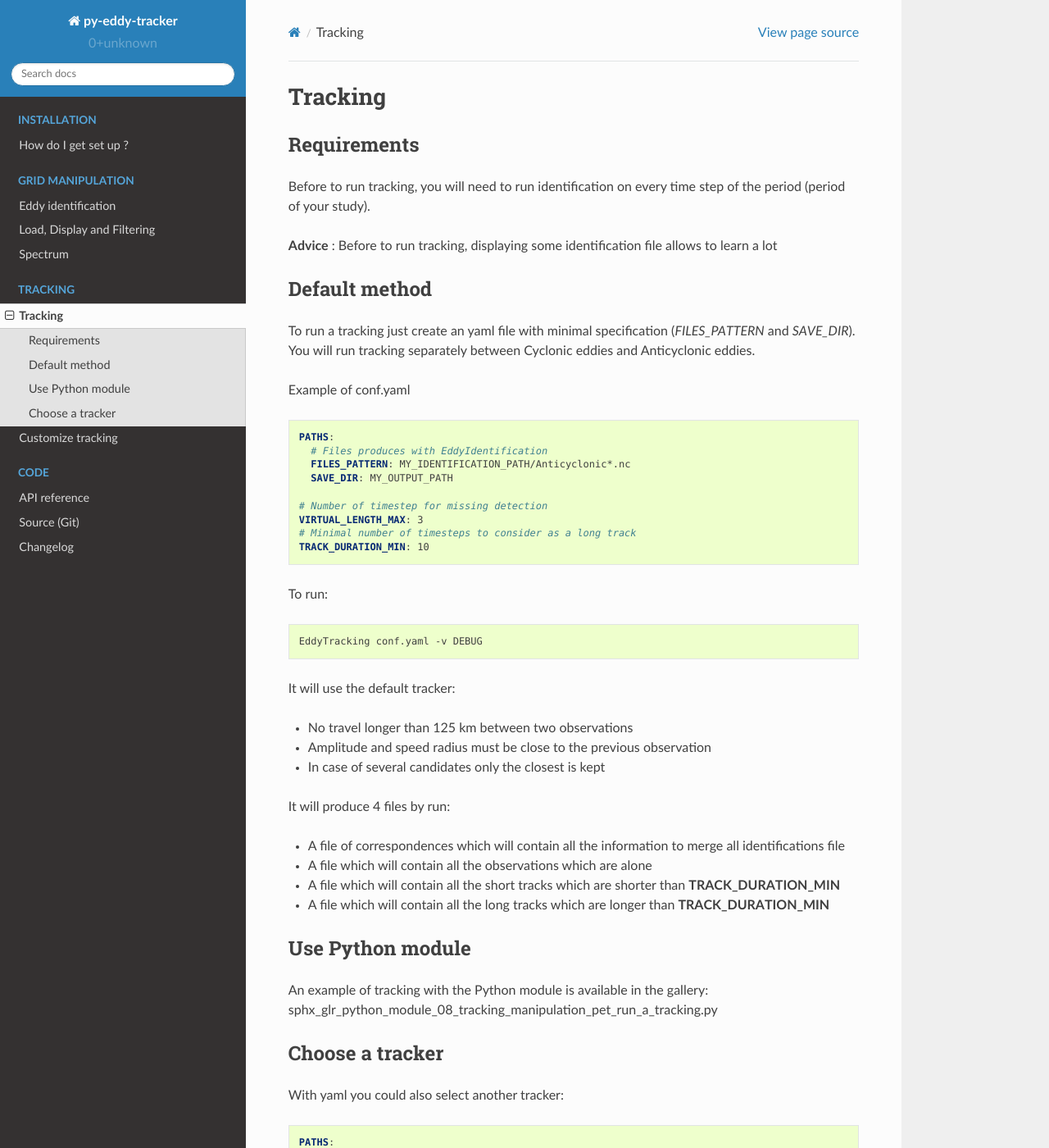
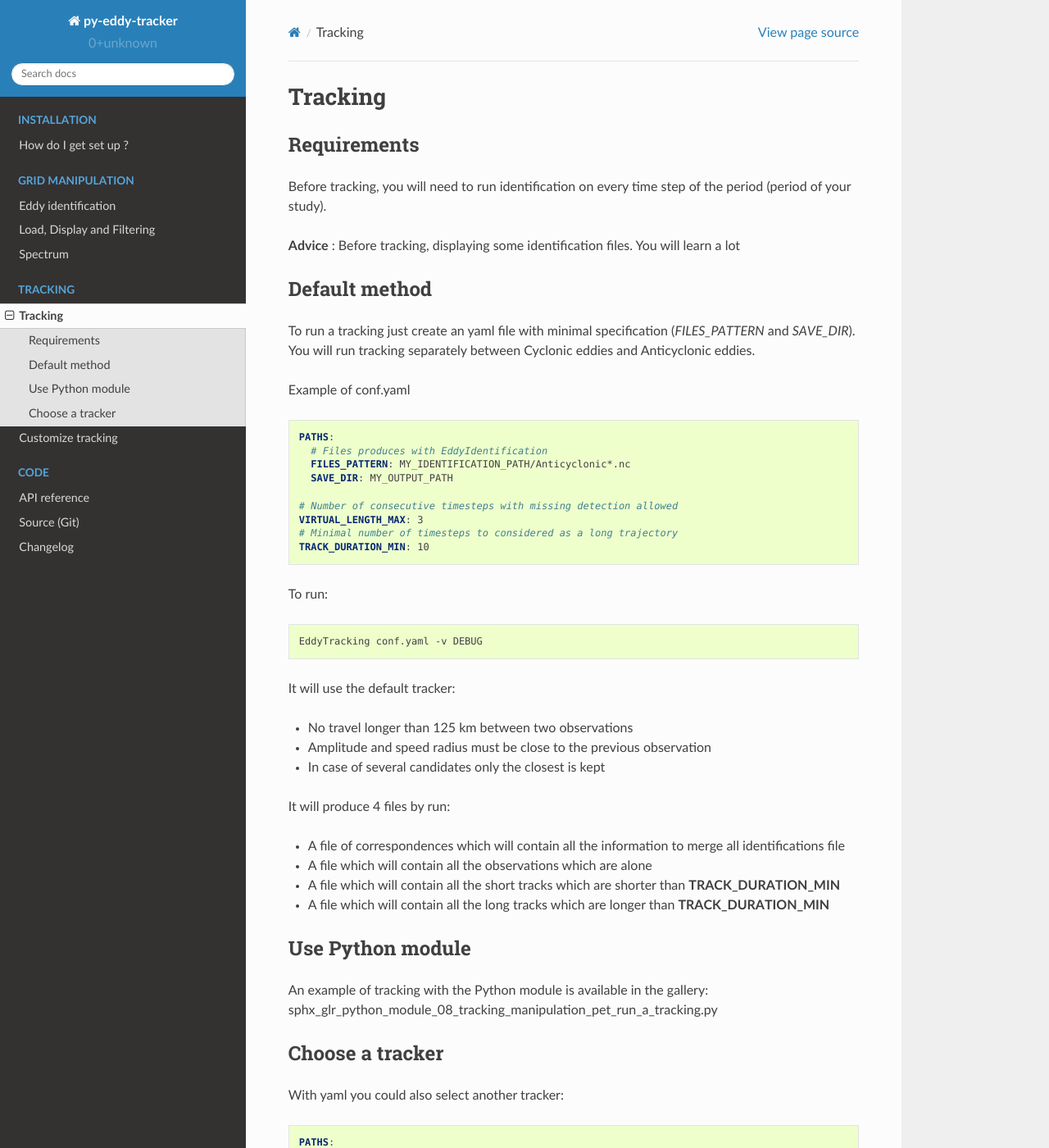
Before and after one commit to AntSimi/py-eddy-tracker, a Sphinx documentation site: the page built from doc/run_tracking.rst, in a window 1280 px wide and 1400 px high. Shown: the whole window at 82% size. Built offline with Sphinx 7.4.7 and the Read the Docs theme 2.0.0, drawn with Linux system fonts in a browser that asks for light colours; pages that are not in the unit, such as notebooks, are missing from menus; some of the changed text lies outside the part shown.

Commit message:
English corrections & missing changelog version

```diff
--- a/doc/run_tracking.rst
+++ b/doc/run_tracking.rst
@@ -5,9 +5,9 @@ Tracking
 Requirements
 ************
 
-Before to run tracking, you will need to run identification on every time step of the period (period of your study).
+Before tracking, you will need to run identification on every time step of the period (period of your study).
 
-**Advice** : Before to run tracking, displaying some identification file allows to learn a lot
+**Advice** : Before tracking, displaying some identification files. You will learn a lot
 
 Default method
 **************
@@ -24,9 +24,9 @@ Example of conf.yaml
       FILES_PATTERN: MY_IDENTIFICATION_PATH/Anticyclonic*.nc
       SAVE_DIR: MY_OUTPUT_PATH
 
-    # Number of timestep for missing detection
+    # Number of consecutive timesteps with missing detection allowed
     VIRTUAL_LENGTH_MAX: 3
-    # Minimal number of timesteps to consider as a long track
+    # Minimal number of timesteps to considered as a long trajectory
     TRACK_DURATION_MIN: 10
 
 To run:
@@ -63,13 +63,13 @@ With yaml you could also select another tracker:
 .. code-block:: yaml
 
     PATHS:
-      # Files produces with EddyIdentification
+      # Files produced with EddyIdentification
       FILES_PATTERN: MY/IDENTIFICATION_PATH/Anticyclonic*.nc
       SAVE_DIR: MY_OUTPUT_PATH
 
-    # Number of timesteps for missing detection
+    # Number of consecutive timesteps with missing detection allowed
     VIRTUAL_LENGTH_MAX: 3
-    # Minimal number of timesteps to consider as a long track
+    # Minimal number of timesteps to considered as a long trajectory
     TRACK_DURATION_MIN: 10
 
     CLASS:
```
Also changed, not shown: CHANGELOG.rst (+14 -7 lines), 2 other files.
